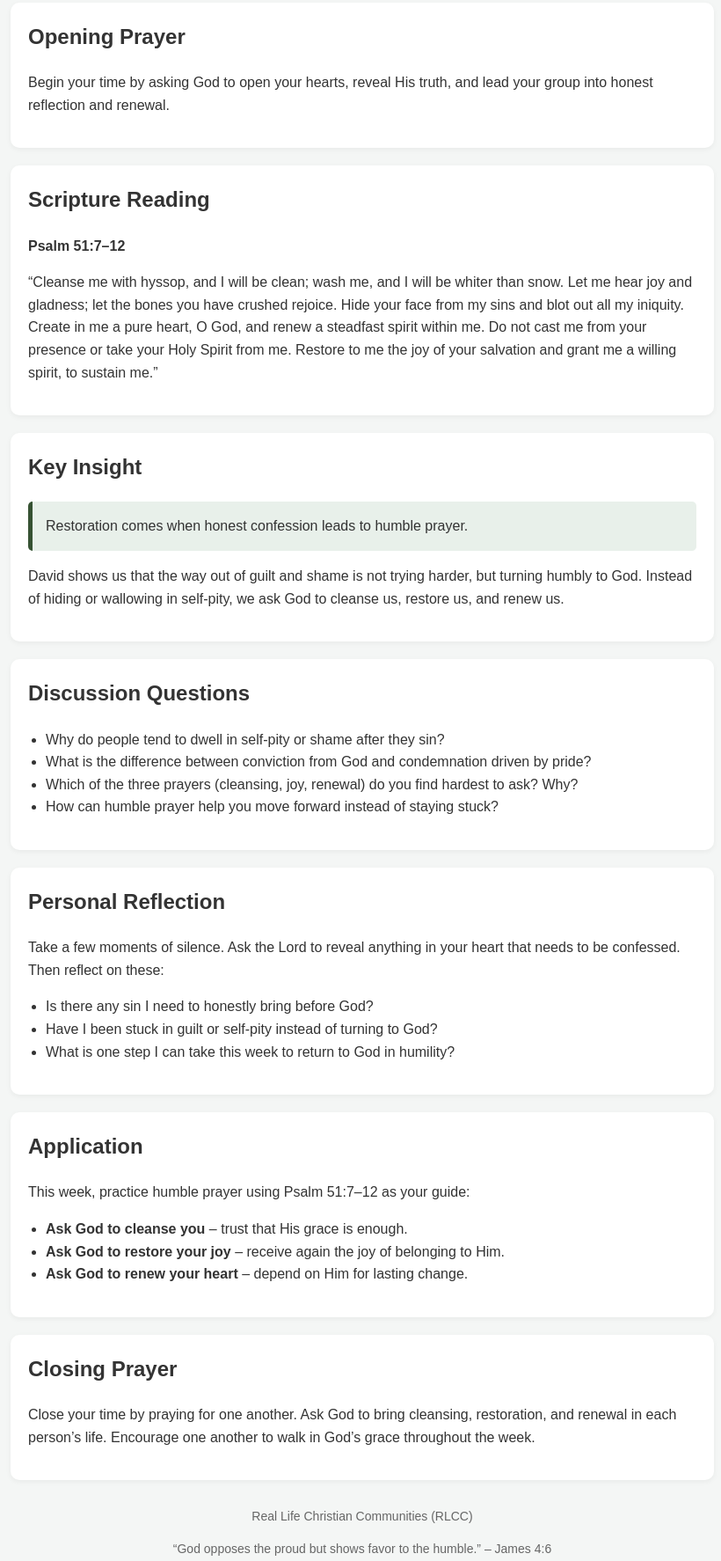
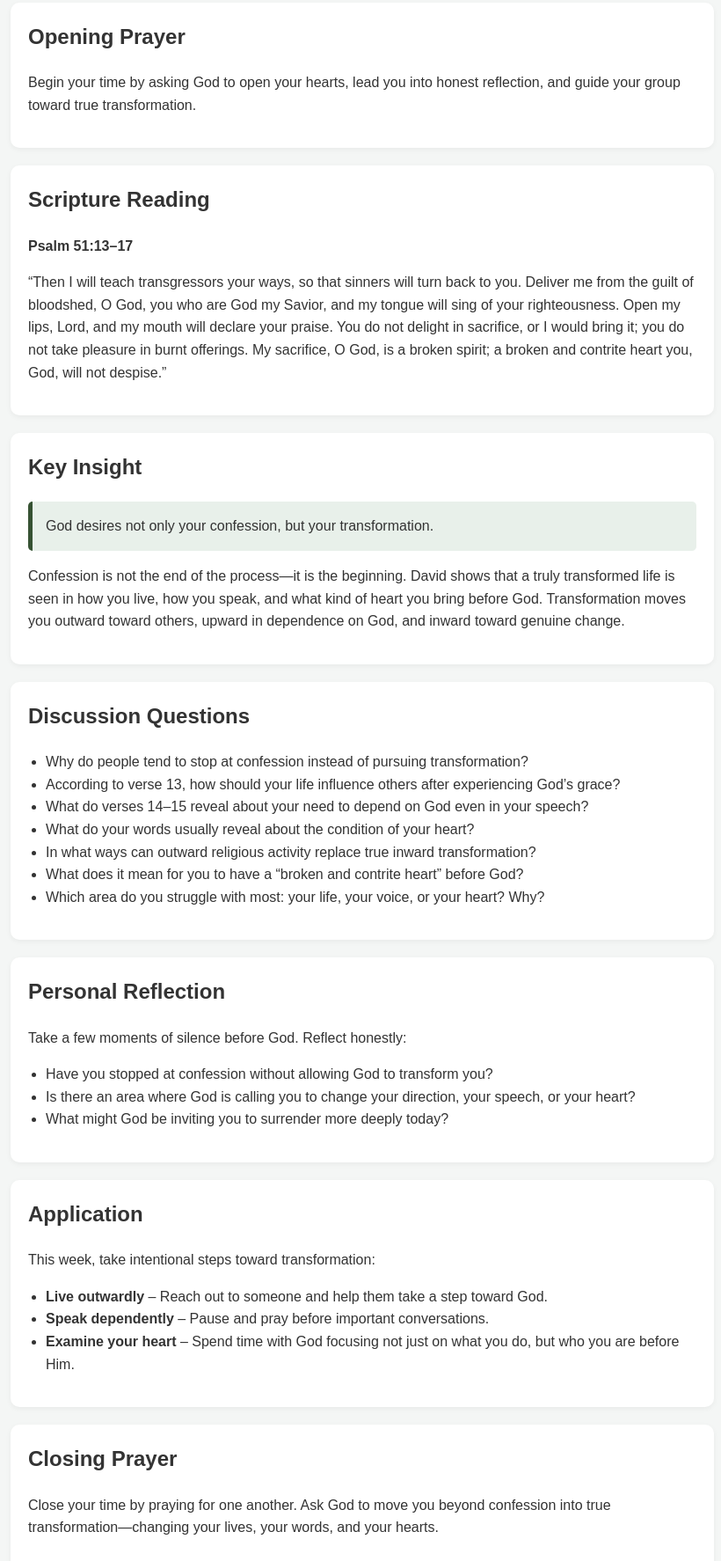
Before and after one commit to rlccphil/biblestudyguide, a plain HTML site: page index.html in a window 1280 px wide. Shown: the part 237-2011 px from the top of the page at 88% size, without its empty margins (228-1048 px from the left). Drawn offline with Linux system fonts and the light colour scheme.

Commit message:
Add files via upload

```diff
--- a/index.html
+++ b/index.html
@@ -3,7 +3,7 @@
 <head>
 <meta charset="UTF-8">
 <meta name="viewport" content="width=device-width, initial-scale=1.0">
-<title>Small Group Guide – Humble Prayer</title>
+<title>Small Group Guide – Beyond Confession</title>
 <style>
   body {
     font-family: Arial, sans-serif;
@@ -58,84 +58,88 @@
 
   <div class="header">
     <h1>Small Group Guide</h1>
-    <p><strong>Humble Prayer</strong><br>Psalm 51:7–12</p>
+    <p><strong>Beyond Confession</strong><br>Psalm 51:13–17</p>
   </div>
 
   <div class="section">
     <h2>Opening Prayer</h2>
-    <p>Begin your time by asking God to open your hearts, reveal His truth, and lead your group into honest reflection and renewal.</p>
+    <p>
+      Begin your time by asking God to open your hearts, lead you into honest reflection, and guide your group toward true transformation.
+    </p>
   </div>
 
   <div class="section">
     <h2>Scripture Reading</h2>
-    <p><strong>Psalm 51:7–12</strong></p>
+    <p><strong>Psalm 51:13–17</strong></p>
     <p>
-      “Cleanse me with hyssop, and I will be clean; wash me, and I will be whiter than snow.
-      Let me hear joy and gladness; let the bones you have crushed rejoice.
-      Hide your face from my sins and blot out all my iniquity.
-      Create in me a pure heart, O God, and renew a steadfast spirit within me.
-      Do not cast me from your presence or take your Holy Spirit from me.
-      Restore to me the joy of your salvation and grant me a willing spirit, to sustain me.”
+      “Then I will teach transgressors your ways, so that sinners will turn back to you.
+      Deliver me from the guilt of bloodshed, O God, you who are God my Savior,
+      and my tongue will sing of your righteousness.
+      Open my lips, Lord, and my mouth will declare your praise.
+      You do not delight in sacrifice, or I would bring it;
+      you do not take pleasure in burnt offerings.
+      My sacrifice, O God, is a broken spirit;
+      a broken and contrite heart you, God, will not despise.”
     </p>
   </div>
 
   <div class="section">
     <h2>Key Insight</h2>
     <div class="highlight">
-      Restoration comes when honest confession leads to humble prayer.
+      God desires not only your confession, but your transformation.
     </div>
     <p>
-      David shows us that the way out of guilt and shame is not trying harder, but turning humbly to God.
-      Instead of hiding or wallowing in self-pity, we ask God to cleanse us, restore us, and renew us.
+      Confession is not the end of the process—it is the beginning. David shows that a truly transformed life is seen in how you live, how you speak, and what kind of heart you bring before God. Transformation moves you outward toward others, upward in dependence on God, and inward toward genuine change.
     </p>
   </div>
 
   <div class="section">
     <h2>Discussion Questions</h2>
     <ul>
-      <li>Why do people tend to dwell in self-pity or shame after they sin?</li>
-      <li>What is the difference between conviction from God and condemnation driven by pride?</li>
-      <li>Which of the three prayers (cleansing, joy, renewal) do you find hardest to ask? Why?</li>
-      <li>How can humble prayer help you move forward instead of staying stuck?</li>
+      <li>Why do people tend to stop at confession instead of pursuing transformation?</li>
+      <li>According to verse 13, how should your life influence others after experiencing God’s grace?</li>
+      <li>What do verses 14–15 reveal about your need to depend on God even in your speech?</li>
+      <li>What do your words usually reveal about the condition of your heart?</li>
+      <li>In what ways can outward religious activity replace true inward transformation?</li>
+      <li>What does it mean for you to have a “broken and contrite heart” before God?</li>
+      <li>Which area do you struggle with most: your life, your voice, or your heart? Why?</li>
     </ul>
   </div>
 
   <div class="section">
     <h2>Personal Reflection</h2>
     <p>
-      Take a few moments of silence. Ask the Lord to reveal anything in your heart that needs to be confessed.
-      Then reflect on these:
+      Take a few moments of silence before God. Reflect honestly:
     </p>
     <ul>
-      <li>Is there any sin I need to honestly bring before God?</li>
-      <li>Have I been stuck in guilt or self-pity instead of turning to God?</li>
-      <li>What is one step I can take this week to return to God in humility?</li>
+      <li>Have you stopped at confession without allowing God to transform you?</li>
+      <li>Is there an area where God is calling you to change your direction, your speech, or your heart?</li>
+      <li>What might God be inviting you to surrender more deeply today?</li>
     </ul>
   </div>
 
   <div class="section">
     <h2>Application</h2>
     <p>
-      This week, practice humble prayer using Psalm 51:7–12 as your guide:
+      This week, take intentional steps toward transformation:
     </p>
     <ul>
-      <li><strong>Ask God to cleanse you</strong> – trust that His grace is enough.</li>
-      <li><strong>Ask God to restore your joy</strong> – receive again the joy of belonging to Him.</li>
-      <li><strong>Ask God to renew your heart</strong> – depend on Him for lasting change.</li>
+      <li><strong>Live outwardly</strong> – Reach out to someone and help them take a step toward God.</li>
+      <li><strong>Speak dependently</strong> – Pause and pray before important conversations.</li>
+      <li><strong>Examine your heart</strong> – Spend time with God focusing not just on what you do, but who you are before Him.</li>
     </ul>
   </div>
 
   <div class="section">
     <h2>Closing Prayer</h2>
     <p>
-      Close your time by praying for one another. Ask God to bring cleansing, restoration, and renewal
-      in each person’s life. Encourage one another to walk in God’s grace throughout the week.
+      Close your time by praying for one another. Ask God to move you beyond confession into true transformation—changing your lives, your words, and your hearts.
     </p>
   </div>
 
   <div class="footer">
     <p>Real Life Christian Communities (RLCC)</p>
-    <p>“God opposes the proud but shows favor to the humble.” – James 4:6</p>
+    <p>“God desires not only our confession, but our transformation.”</p>
   </div>
 
 </div>
```
